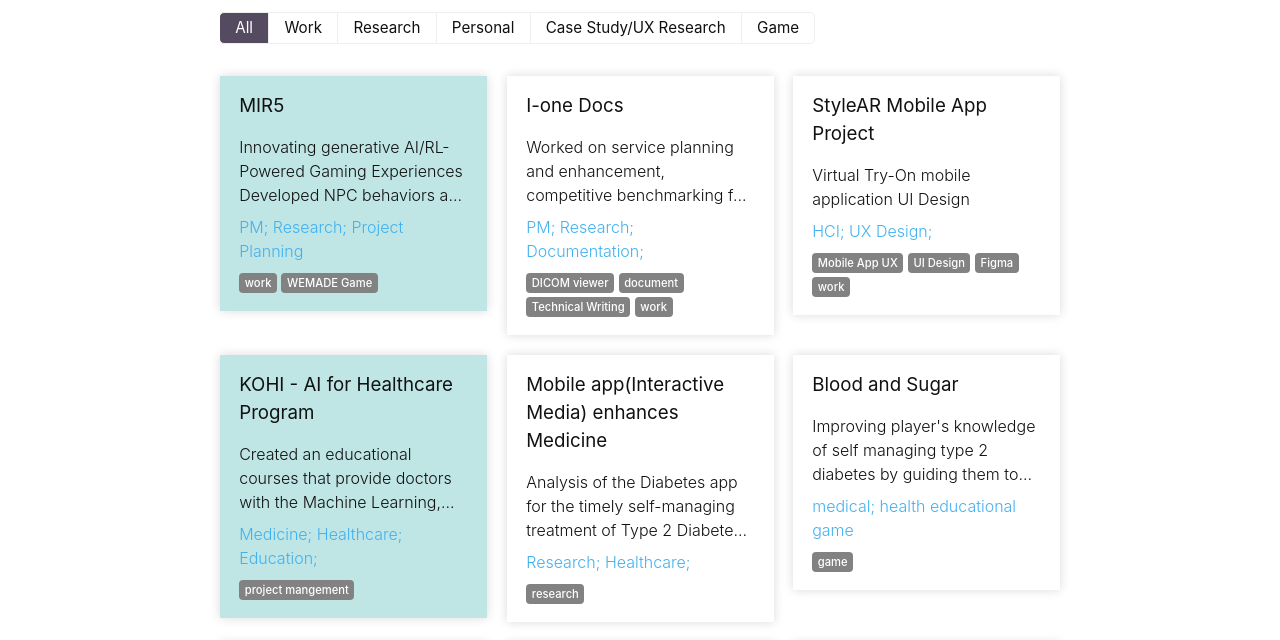
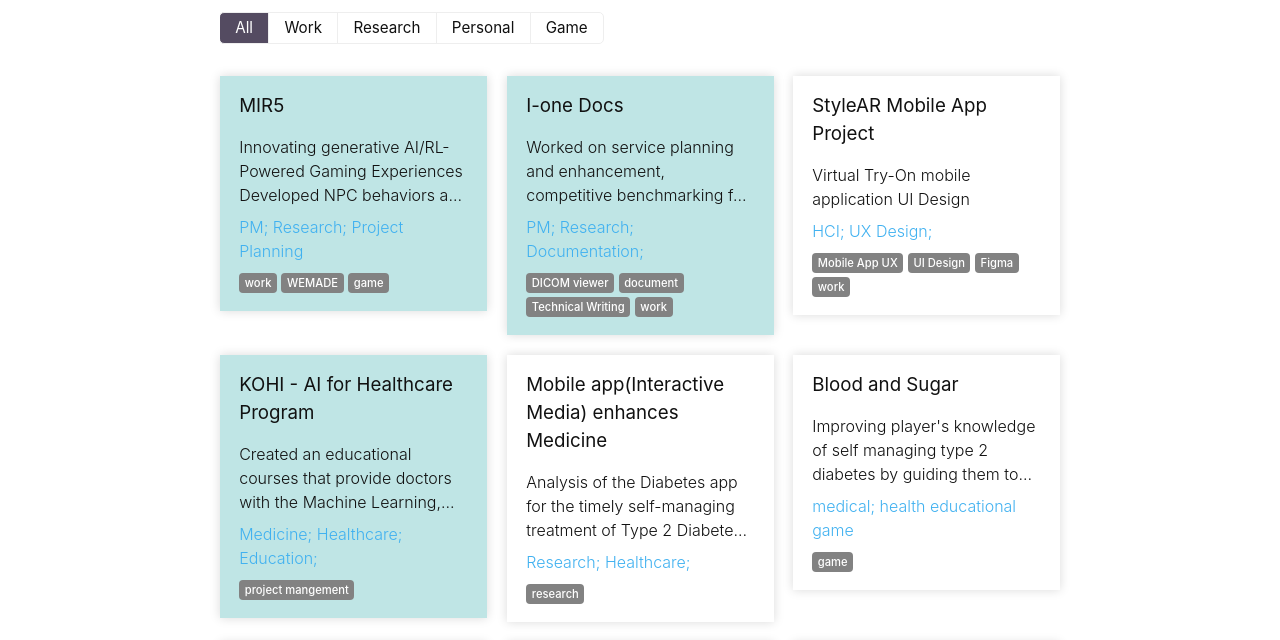
Before and after one commit to anjohyun/johyun, a website with bundled scripts: page projects.html in a window 1280 px wide. Shown: the part 151-791 px from the top of the page. Built offline with nearby package versions, Linux system fonts and the light colour scheme; files whose address does not match are found by name.

Commit message:
remove casestudy

```diff
--- a/projects.html
+++ b/projects.html
@@ -161,8 +161,6 @@
 
             <label for="category-personal" id="label-category-personal">Personal</label>
 
-            <label for="category-casestudy" id="label-category-casestudy">Case Study/UX Research</label>
-
             <label for="category-game" id="label-category-game">Game</label>
 
         </div>
@@ -185,7 +183,7 @@
              PM; Research; Project Planning
         </a></p>
         <div>
-            <small class="badge">work</small>    <small class="badge">WEMADE Game</small>
+            <small class="badge">work</small>    <small class="badge">WEMADE</small>  <small class="badge">game</small>
         </div>
     </div>
 </div>
@@ -194,7 +192,7 @@
     <span class="box-unvisible right"></span>
     <span class="box-unvisible bottom"></span>
     <span class="box-unvisible left"></span>
-    <div class="box-visible ">
+    <div class="box-visible featured">
         <h3><b>I-one Docs</b></h3>
         <p>
 
```
